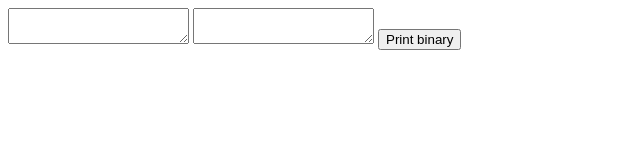
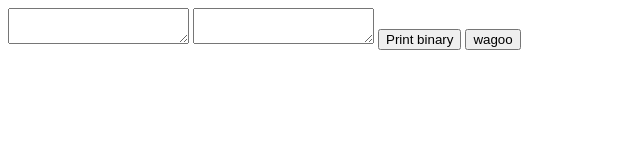
Before and after one commit to jonesa122/Baudot, a plain HTML site: page test.html in a window 1280 px wide. Shown: the whole page, without its empty margins (0-640 px from the left). Drawn offline with Linux system fonts and the light colour scheme.

Commit message:
wagoo
teehee

```diff
--- a/baudot.js
+++ b/baudot.js
@@ -1,3 +1,6 @@
+function teehee(){
+    alert("yea the button works");
+}
 function crypt(message, key){
     var result = [];
     for(let i = 0 ; i < message.length; i++){
--- a/test.html
+++ b/test.html
@@ -5,4 +5,6 @@
     <textarea id = "binaryInput"></textarea>
     <textarea id = "binary"></textarea>
    <input type = "button" value = "Print binary" onclick = "document.getElementById('binary').innerHTML = printBinary([1, 2, 7])">
+
+   <button onclick="teehee()"> wagoo </button>
 </body>
```
